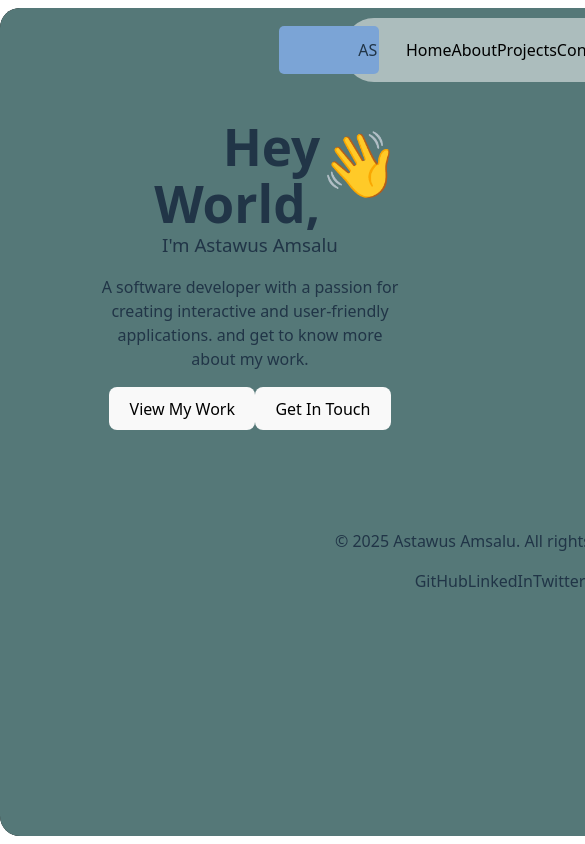
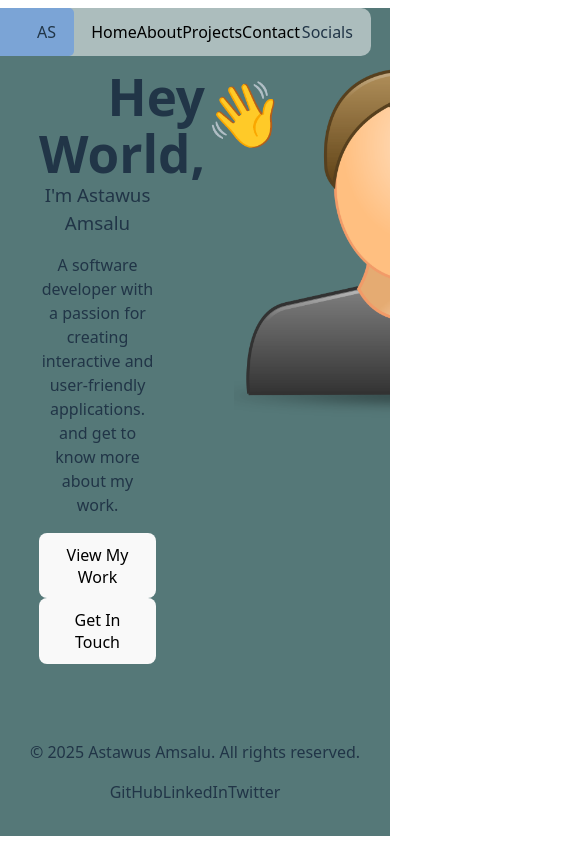
Before and after one commit to Zking4ever/Zking4ever, a React (Vite) app in the folder Portfolio(React)/: page / in a window 390 px wide. Shown: the top 844 px of the page, 585 px wide, since content can reach past the window. Built offline with nearby package versions, Linux system fonts and the light colour scheme.

Commit message:
changed the style of the project and added a time line

```diff
--- a/Portfolio(React)/src/App.css
+++ b/Portfolio(React)/src/App.css
@@ -150,10 +150,8 @@
 }
 
 .profile-section img{
-    width: 300px;
-    padding: 20px;
-    background-color: aqua;
-    border-radius: 50% 30%;
+    width: 350px;
+    aspect-ratio: 1;
 }
 
 /* Project Section */
@@ -163,8 +161,11 @@
   flex-direction: column;
   align-items: center;
 }
+.project-catagory-title{
+  margin: 0;
+  transform: translateX(-200px);
+}
 .project-card{
-  margin: 10px;
   color: black;
   display: flex;
   gap: 10px;
@@ -235,6 +236,11 @@
 .project-buttons a:hover:not(:last-of-type){
   background-color: hsl(0, 10%, 90%,.5);
 }
+.connect-line{
+  border:  1px dashed black;
+  height: 30px;
+  transform: translateX(-250px);
+}
 
 /* Contact section css */
 
@@ -284,3 +290,20 @@
   color: hsl(0, 8%, 35%);
   padding: 5px;
 }
+@media (max-width:760px) {
+  .wrapper{
+    width: 100vw;
+    border-radius: 0;
+  }
+  .header{
+    width: 90%;
+    height: 3em;
+    margin: auto;
+    border-radius: 10px;
+    position: absolute;
+  }
+  .content{
+    padding: 0;
+    border-radius: 0;
+  }
+}
--- a/Portfolio(React)/src/pages/Projects.tsx
+++ b/Portfolio(React)/src/pages/Projects.tsx
@@ -1,6 +1,8 @@
 import ProjectCard from '../components/ProjectCard';
 
-const projects = [
+const projectsList = {
+    "projectCatagory":"Web DEVELOPMENT",
+    "projects":[
         {
             title: 'Project One',
             description: 'This is a brief description of Project One.',
@@ -19,7 +21,8 @@ const projects = [
             link: 'https://github.com/user/project-three',
             tools: ['React', 'TypeScript', 'CSS']
         }
-];
+    ]
+};
 
 const Projects = () => {
 
@@ -29,7 +32,10 @@ const Projects = () => {
         <div className="projects-container">
             <h1>Featured Projects</h1>
             <div className="projects-list">
-                {projects.map((project, index) => (
+                {   <h2 className='project-catagory-title'>{projectsList.projectCatagory}</h2>}
+                {projectsList.projects.map((project, index) => (
+                    <>
+                    <div className="connect-line"></div>
                     <ProjectCard
                             key={index}
                             title={project.title}
@@ -37,6 +43,7 @@ const Projects = () => {
                             link={project.link}
                             tools={project.tools}
                         />
+                    </>
                 ))}
             </div>
         </div>
```
Also changed, not shown: 1 other file (tests, documents, lock files or other folders). Lines whose indentation alone changed are shown as unchanged.
